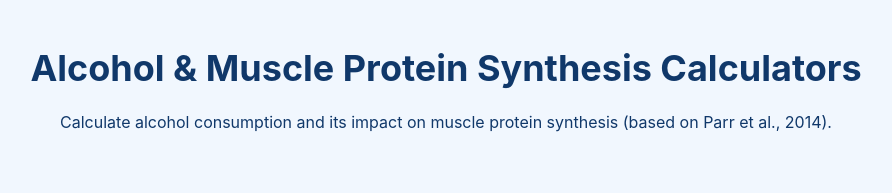
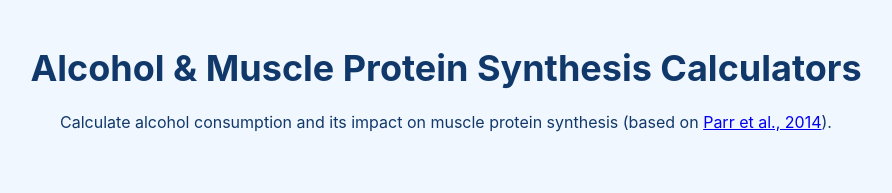
Before and after one commit to JockeGrege/Alc-MPS-inhibition, a plain HTML site: page index.html in a window 1280 px wide. Shown: the top 193 px of the page, without its empty margins (194-1086 px from the left). Drawn offline with Linux system fonts and the light colour scheme.

Commit message:
url added

```diff
--- a/index.html
+++ b/index.html
@@ -310,7 +310,7 @@
     <div class="text-center mb-8">
         <h1 class="text-4xl font-bold text-[var(--color-denim-900)]">Alcohol & Muscle Protein Synthesis Calculators</h1>
         <p class="text-[var(--color-denim-700)] mt-2">Calculate alcohol consumption and its impact on muscle protein
-            synthesis (based on Parr et al., 2014).</p>
+            synthesis (based on <a href="https://pmc.ncbi.nlm.nih.gov/articles/PMC3922864/">Parr et al., 2014</a>).</p>
     </div>
 
     <!-- Alcohol Consumption Calculator -->
```
